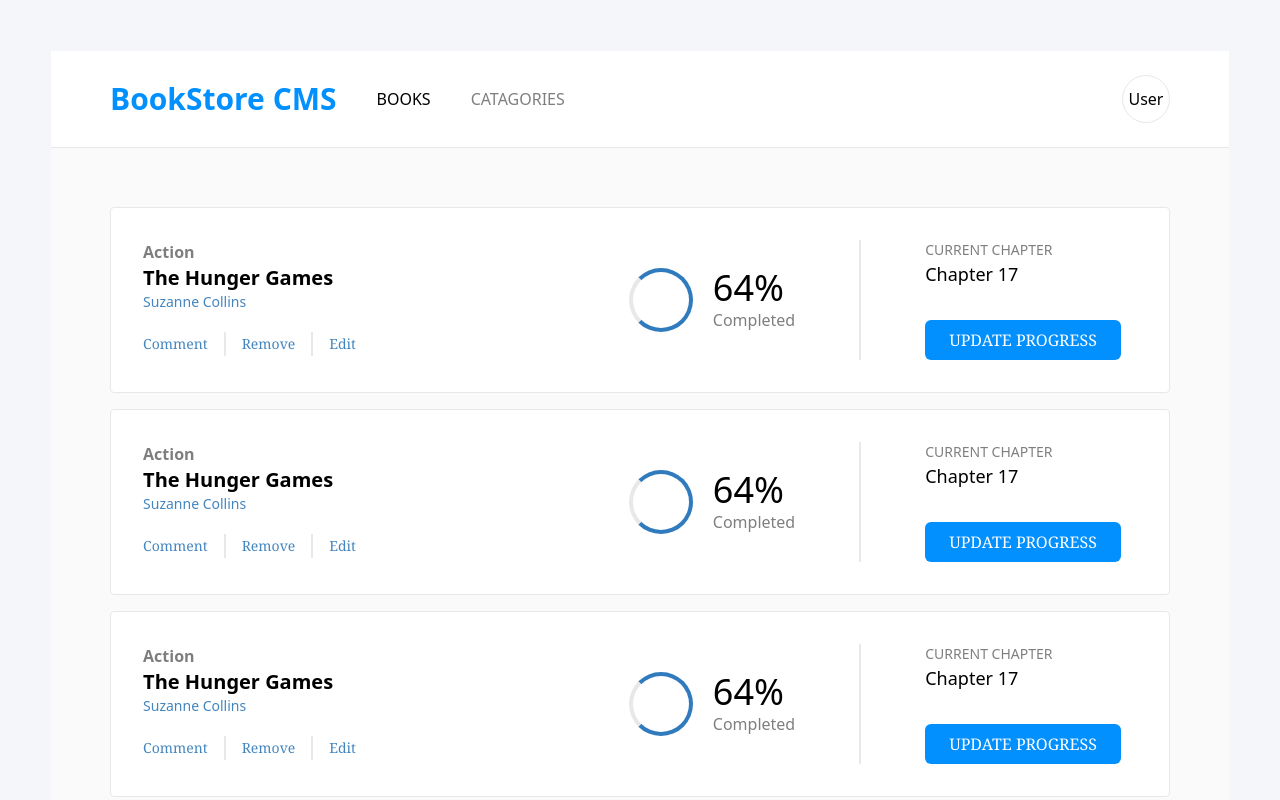
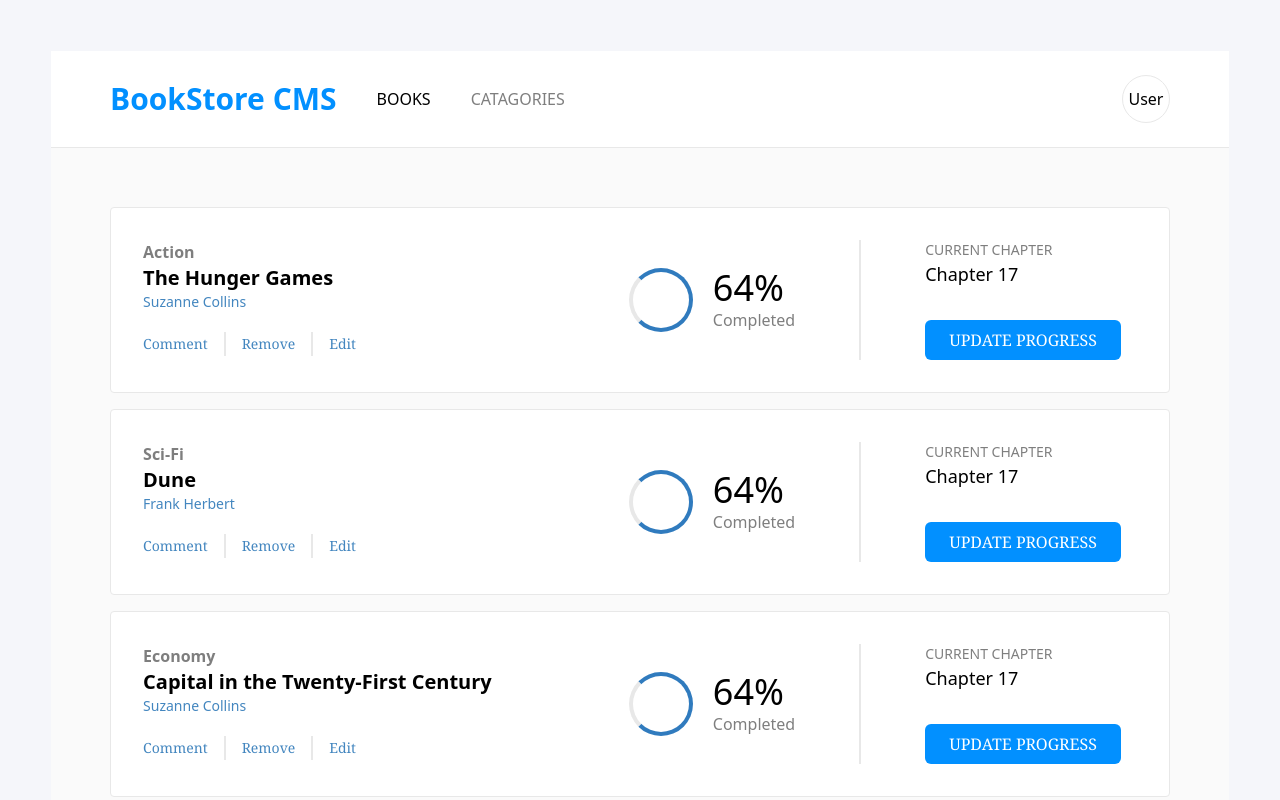
Before and after one commit to binhussen/book-store, a React (Create React App) app: page / in a window 1280 px wide. Shown: the top 800 px of the page. Built offline with nearby package versions, Linux system fonts and the light colour scheme.

Commit message:
Update Books to props

```diff
--- a/src/App.js
+++ b/src/App.js
@@ -1,14 +1,43 @@
 /** @format */
 
+import { BrowserRouter, Route, Routes } from 'react-router-dom';
 import Header from './components/Header';
 import Books from './pages/Books';
+import Categories from './pages/Categories';
+
+const books = [
+  {
+    id: 1,
+    title: 'The Hunger Games',
+    category: 'Action',
+    author: 'Suzanne Collins',
+    progress: { percent: 64, chapter: 17 },
+  },
+  {
+    id: 2,
+    title: 'Dune',
+    category: 'Sci-Fi',
+    author: 'Frank Herbert',
+    progress: { percent: 8, chapter: 3 },
+  },
+  {
+    id: 3,
+    title: 'Capital in the Twenty-First Century',
+    category: 'Economy',
+    author: 'Suzanne Collins',
+    progress: { percent: 0, chapter: 1 },
+  },
+];
 
 function App() {
   return (
-    <>
+    <BrowserRouter>
       <Header />
-      <Books />
-    </>
+      <Routes>
+        <Route path="/" element={<Books books={books} />} />
+        <Route path="/categories" element={<Categories />} />
+      </Routes>
+    </BrowserRouter>
   );
 }
 
--- a/src/components/Book.js
+++ b/src/components/Book.js
@@ -1,18 +1,27 @@
+/**
+ * /* eslint-disable react/prop-types
+ *
+ * @format
+ */
+
 /** @format */
 
 import Action from './Action';
 import Progress from './Progress';
 
-const Book = () => (
-  <div className="p-8 bg-white rounded border border-w1 flex justify-between">
+const Book = ({ book }) => {
+	const { title, category, author } = book;
+	return (
+		<div className='p-8 bg-white rounded border border-w1 flex justify-between'>
 			<div>
-      <p className="font-bold opacity-50">Action</p>
-      <h2 className="font-bold text-xl">The Hunger Games</h2>
-      <p className="text-sm font-light text-secondary">Suzanne Collins</p>
+				<p className='font-bold opacity-50'>{category}</p>
+				<h2 className='font-bold text-xl'>{title}</h2>
+				<p className='text-sm font-light text-secondary'>{author}</p>
 				<Action />
 			</div>
 			<Progress />
 		</div>
 	);
+};
 
 export default Book;
--- a/src/pages/Books.js
+++ b/src/pages/Books.js
@@ -1,14 +1,15 @@
+/* eslint-disable react/prop-types */
 /** @format */
 
 import AddBook from '../components/AddBook';
 import Book from '../components/Book';
 
-const Books = () => (
+const Books = ({ books }) => (
   <section className="p-[5%] bg-w2">
     <div className="flex flex-col gap-4">
-      <Book />
-      <Book />
-      <Book />
+      {books.map((book) => (
+        <Book key={book.id} book={book} />
+      ))}
     </div>
     <div className="h-0.5 w-[100%] my-8 bg-w1" />
     <AddBook />
```
Lines whose indentation alone changed are shown as unchanged.
